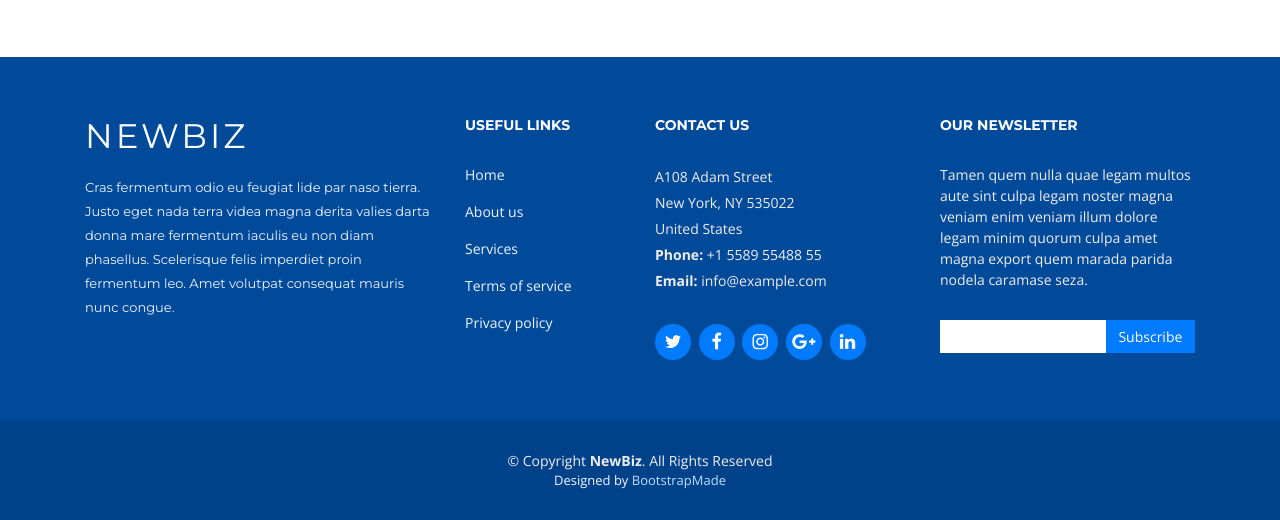
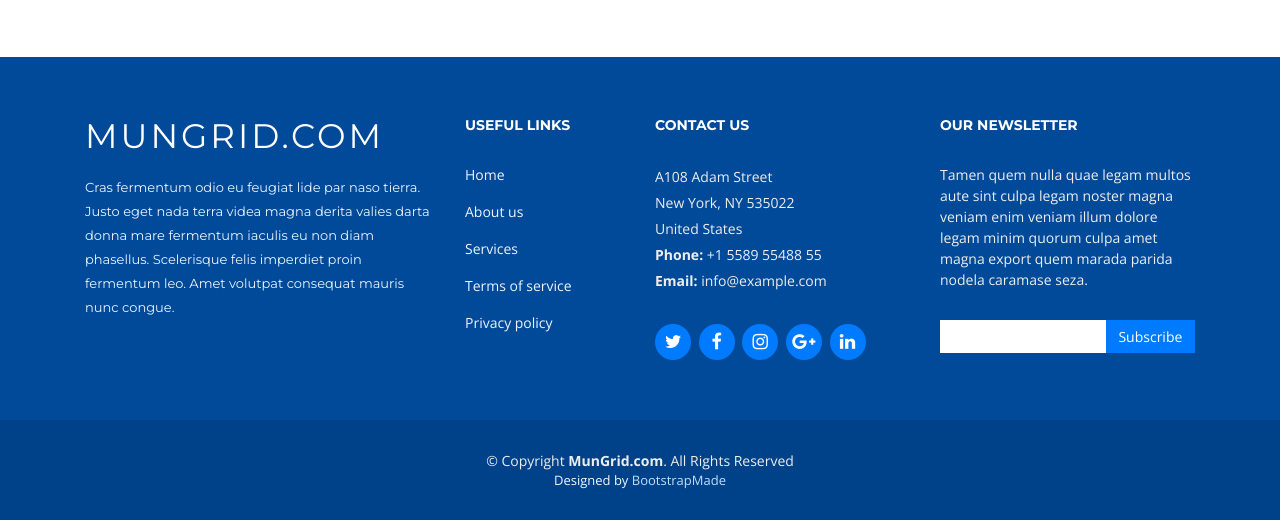
Before and after one commit to bymunajat/NewBiz, a plain HTML site: page index.html in a window 1280 px wide. Shown: the part 7517-8037 px from the top of the page. Drawn offline with nearby package versions, Linux system fonts and the light colour scheme; files whose address does not match are found by name.

Commit message:
changes name

```diff
--- a/index.html
+++ b/index.html
@@ -28,8 +28,8 @@
   <link href="css/style.css" rel="stylesheet">
 
   <!-- =======================================================
-    Theme Name: NewBiz
-    Theme URL: https://bootstrapmade.com/newbiz-bootstrap-business-template/
+    Theme Name: MunGrid.com
+    Theme URL: https://bootstrapmade.com/MunGrid.com-bootstrap-business-template/
     Author: BootstrapMade.com
     License: https://bootstrapmade.com/license/
   ======================================================= -->
@@ -45,7 +45,7 @@
 
       <div class="logo float-left">
         <!-- Uncomment below if you prefer to use an image logo -->
-        <!-- <h1 class="text-light"><a href="#header"><span>NewBiz</span></a></h1> -->
+        <!-- <h1 class="text-light"><a href="#header"><span>MunGrid.com</span></a></h1> -->
         <a href="#intro" class="scrollto"><img src="img/logo.png" alt="" class="img-fluid"></a>
       </div>
 
@@ -778,7 +778,7 @@
         <div class="row">
 
           <div class="col-lg-4 col-md-6 footer-info">
-            <h3>NewBiz</h3>
+            <h3>MunGrid.com</h3>
             <p>Cras fermentum odio eu feugiat lide par naso tierra. Justo eget nada terra videa magna derita valies darta donna mare fermentum iaculis eu non diam phasellus. Scelerisque felis imperdiet proin fermentum leo. Amet volutpat consequat mauris nunc congue.</p>
           </div>
 
@@ -827,14 +827,14 @@
 
     <div class="container">
       <div class="copyright">
-        &copy; Copyright <strong>NewBiz</strong>. All Rights Reserved
+        &copy; Copyright <strong>MunGrid.com</strong>. All Rights Reserved
       </div>
       <div class="credits">
         <!--
           All the links in the footer should remain intact.
           You can delete the links only if you purchased the pro version.
           Licensing information: https://bootstrapmade.com/license/
-          Purchase the pro version with working PHP/AJAX contact form: https://bootstrapmade.com/buy/?theme=NewBiz
+          Purchase the pro version with working PHP/AJAX contact form: https://bootstrapmade.com/buy/?theme=MunGrid.com
         -->
         Designed by <a href="https://bootstrapmade.com/">BootstrapMade</a>
       </div>
```
